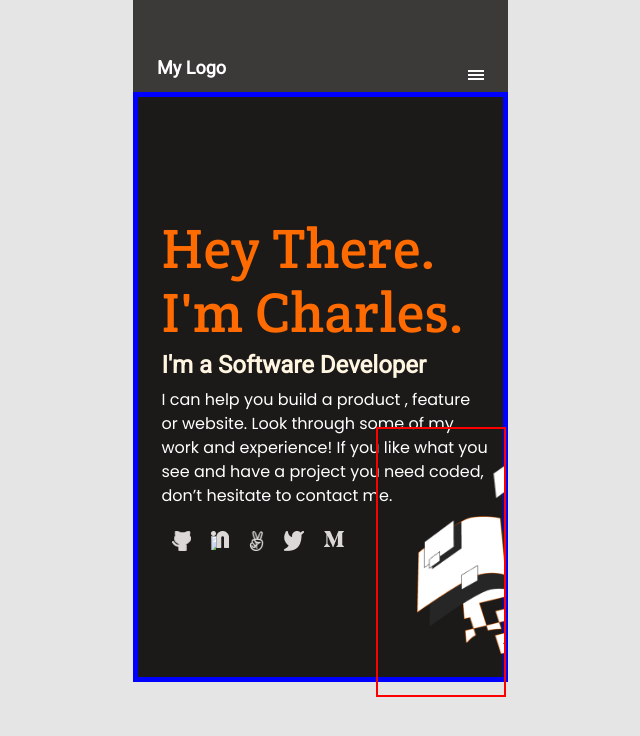
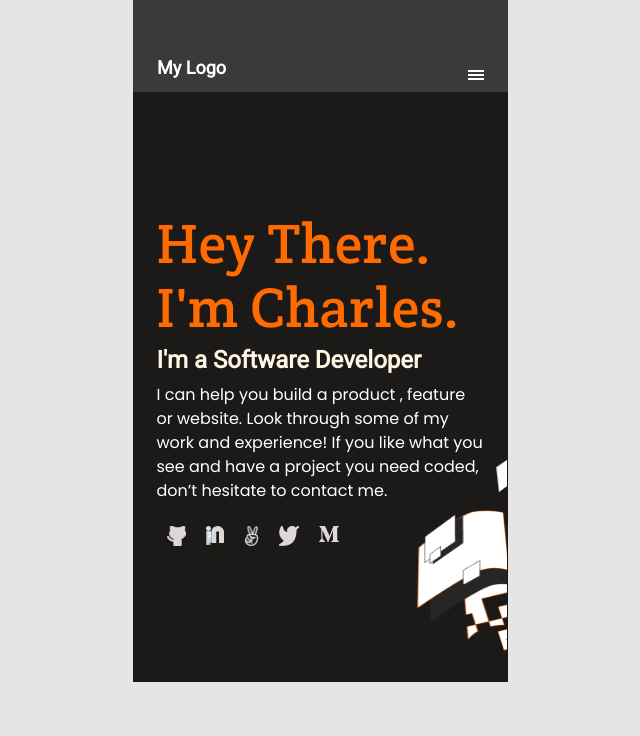
Before and after one commit to forLoop94/Personal-Portfolio_project, a website: page index.html in a window 1280 px wide. Shown: the whole page, without its empty margins (320-960 px from the left). Drawn offline with Linux system fonts and the light colour scheme.

Commit message:
remove alignment borders and reposition right side image

```diff
--- a/styles.css
+++ b/styles.css
@@ -57,7 +57,6 @@ nav {
   width: 375px;
   padding: 120px 24px 120px 24px;
   background: #1c1a19;
-  border: 5px solid blue;
 }
 
 h1 {
@@ -121,9 +120,8 @@ h1 {
   height: 270px;
   width: 130px;
   border-radius: 0px;
-  border: 2px solid red;
   position: absolute;
   top: 330px;
-  left: 238px;
+  left: 244px;
 
 }
```
